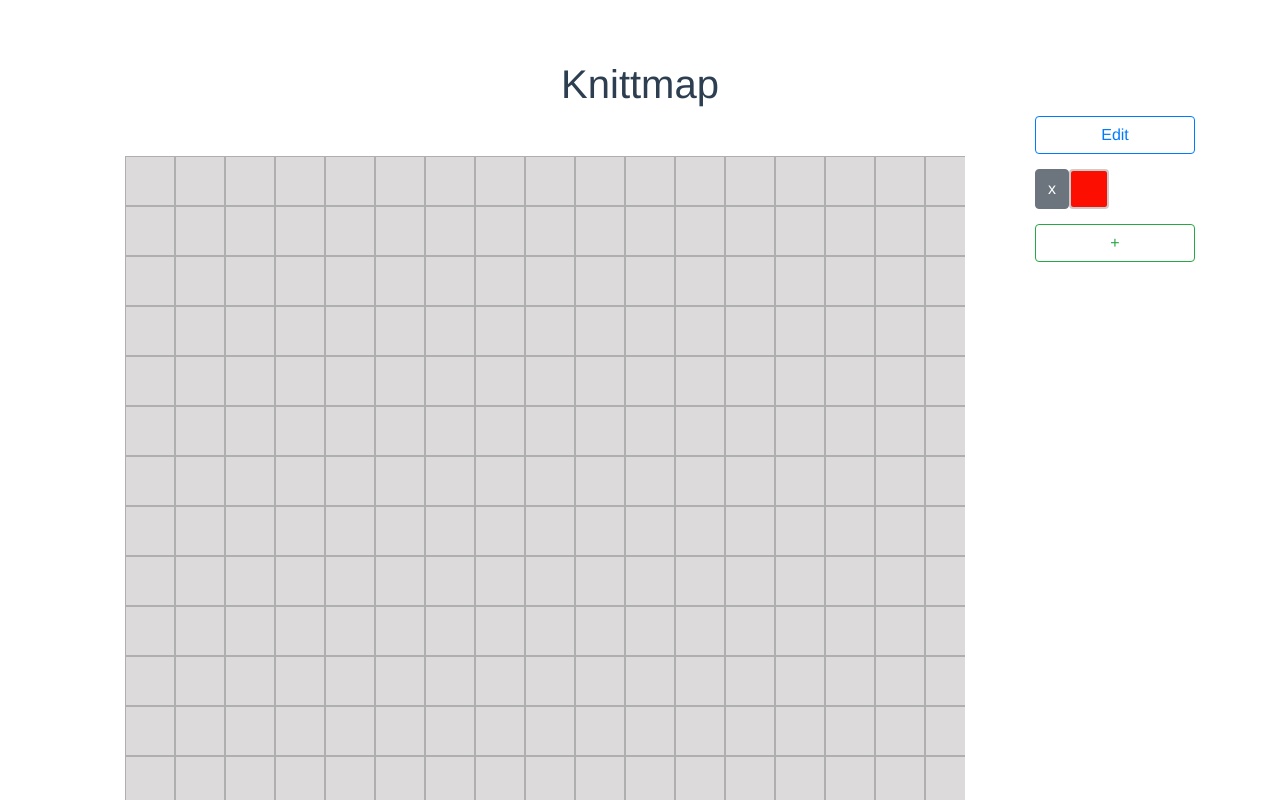
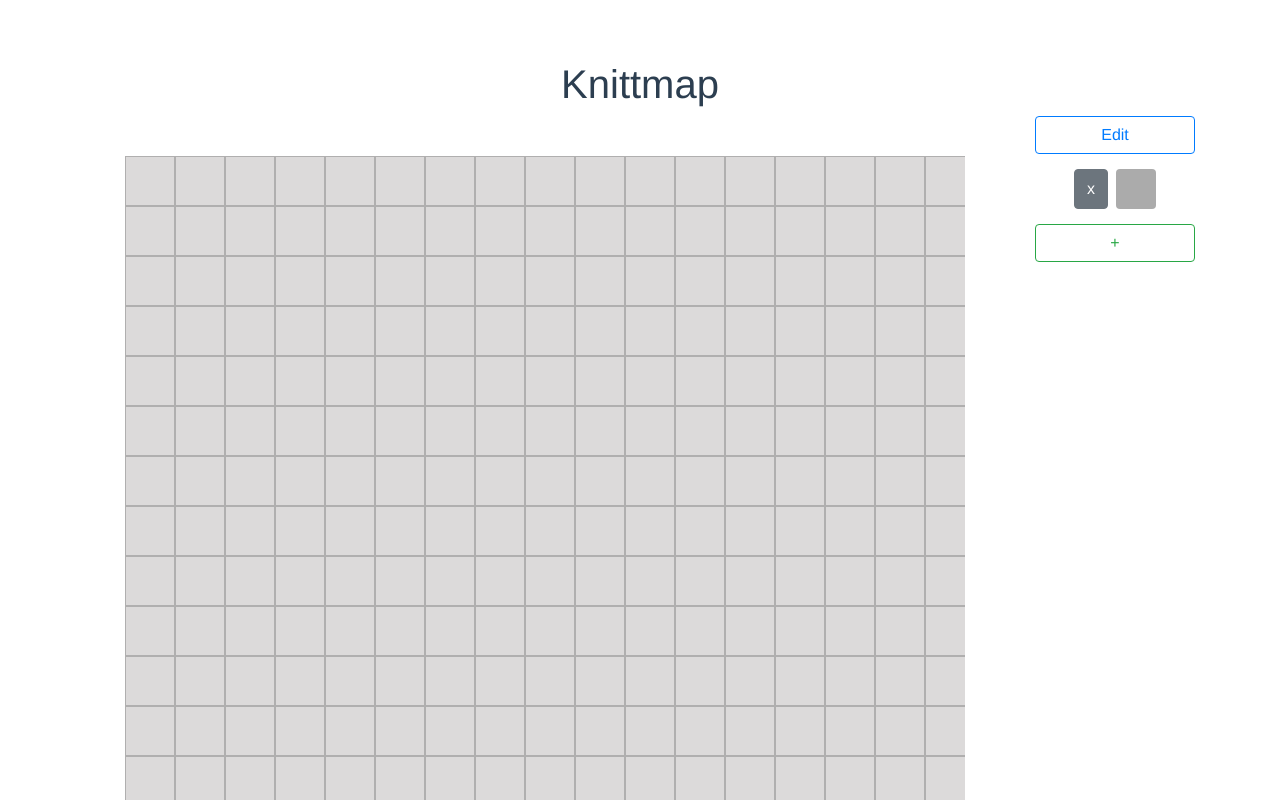
Before and after one commit to GeneralMustard/Knittmap, a Vue app: page / in a window 1280 px wide. Shown: the top 800 px of the page. Built offline with nearby package versions, Linux system fonts and the light colour scheme.

Commit message:
color picker connected to the preview

```diff
--- a/src/components/CellOptions.vue
+++ b/src/components/CellOptions.vue
@@ -10,17 +10,18 @@
       class="option"
       v-for="opt in options" :key="opt.id"
     >
-      <b-row>
+      <b-row class="justify-content-md-center">
         <b-button
           variant="outline-secondary"
           :pressed="isActive(opt.id)"
           v-on:click="updateActive(opt.id), $emit('change-option', active)"
         >{{ idButtonText(opt.id) }}</b-button>
 
-        <b-img
-          v-bind="colorPrevProps(opt.color)"
-          rounded
-        ></b-img>
+        <ColorPicker
+          v-bind:initColor="opt.color"
+          v-bind:id="opt.id"
+          v-on:update-color-option="updateColorOption"
+        />
       </b-row>
 
       <b-row>
@@ -40,41 +41,26 @@
       variant="outline-success"
       v-on:click="addOption()"
     >+</b-button>
-
-    <chrome-picker
-      class="color-picker"
-      v-if="editOpen"
-      @input="updateColorOption"
-      v-model="colors"
-    />
   </div>
 </template>
 
 
 <script>
-import { Chrome } from 'vue-color'
+import ColorPicker from './ColorPicker.vue'
 
 export default {
   name: 'CellOptions',
   props: {
   },
   components: {
-    'chrome-picker' : Chrome
+    ColorPicker
   },
   data() {
     return {
-      options: [{ id: 0, color: '#fc0f00' }],
+      options: [{ id: 0, color: '#ABABAB' }],
       allOptions: [1,2,3,4,5,6,7,8,9],
       active: 0,
-      editOpen: false,
-      colors: {
-        hex: '#194d33',
-        hex8: '#194D33A8',
-        hsl: { h: 150, s: 0.5, l: 0.2, a: 1 },
-        hsv: { h: 150, s: 0.66, v: 0.30, a: 1 },
-        rgba: { r: 25, g: 77, b: 51, a: 1 },
-        a: 1
-      }
+      editOpen: false
     }
   },
   mounted() {
@@ -86,9 +72,6 @@ export default {
     }
   },
   methods: {
-    colorPrevProps(color) {
-      return { blank: true, blankColor: color, width: 40, height: 40, class: 'color-prev' }
-    },
     idButtonText(id) {
       if (id === 0) return 'x';
       return id;
@@ -127,11 +110,10 @@ export default {
         }
       }
     },
-    updateColorOption(value) {
-      this.colors = value;
-      for (let i = 0; i < this.options.length && this.active !== 0; i++) {
-        if (this.active === this.options[i].id) {
-          this.options[i].color = value.hex;
+    updateColorOption(id, newColor) {
+      for (let i = 0; i < this.options.length; i++) {
+        if (id == this.options[i].id) {
+          this.options[i].color = newColor;
           return;
         }
       }
@@ -147,7 +129,4 @@ export default {
   .color-prev {
     border: 2px solid rgba(0.2, 0.2, 0.2, 0.2);
   }
-  .color-picker {
-    margin: 15px;
-  }
 </style>
--- /dev/null
+++ b/src/components/ColorPicker.vue
@@ -0,0 +1,66 @@
+<template>
+  <div>
+    <b-img class="ml-2"
+      @click="modalShow = !modalShow"
+      v-bind="colorPrevProps(newColor)"
+      rounded
+    ></b-img>
+
+    <b-modal
+      v-model="modalShow"
+      @show="resetModal"
+      @ok="updateSelectedColor"
+    >
+      <chrome-picker
+        class="color-picker"
+        @input="updateModalColor"
+        v-model="modalColor"
+        />
+    </b-modal>
+  </div>
+</template>
+
+<script>
+import { Chrome } from 'vue-color'
+
+export default {
+  name: 'ColorPicker',
+  props: {
+    id: Number,
+    initColor: String
+  },
+  components: {
+    'chrome-picker' : Chrome
+  },
+  data() {
+    return {
+      newColor: this.initColor,
+      modalColor: this.initColor,
+      modalShow: false
+    }
+  },
+  mounted() {},
+  computed: {},
+  methods: {
+    colorPrevProps(color) {
+      return { blank: true, blankColor: color, width: 40, height: 40, class: 'color-prev' }
+    },
+    updateModalColor(value) {
+      this.modalColor = value.hex;
+    },
+    resetModal() {
+      this.modalColor = this.newColor;
+    },
+    updateSelectedColor() {
+      this.newColor = this.modalColor;
+      this.$emit('update-color-option', this.id, this.newColor);
+    }
+  }
+}
+</script>
+
+<style scoped>
+  .color-picker {
+    margin: 15px;
+  }
+</style>
```
